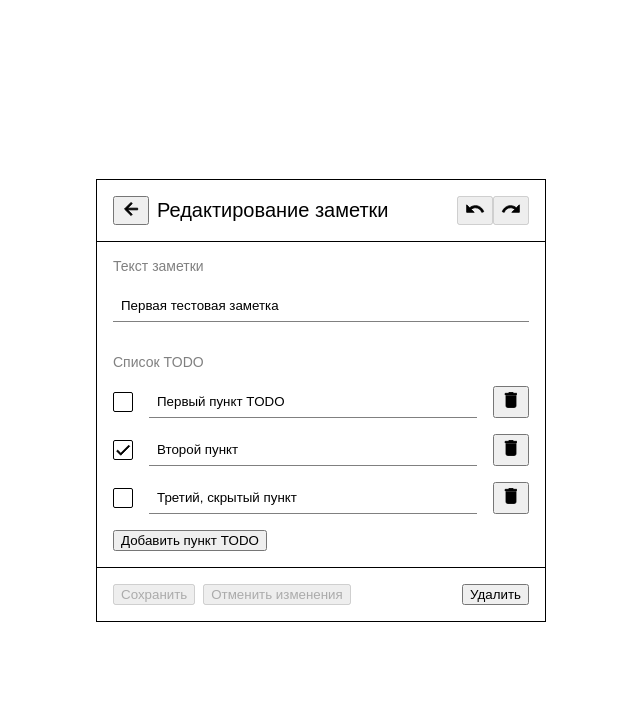
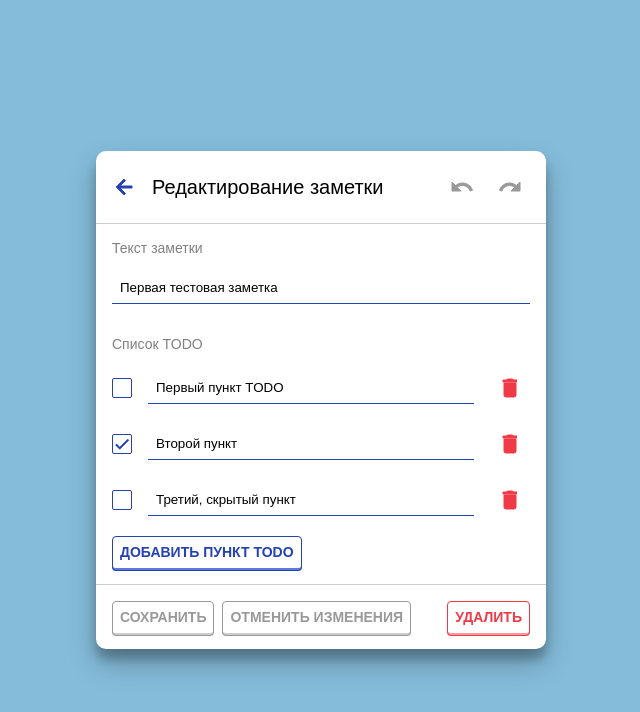
Before and after one commit to 0x009922/vue-elixir-easy-notes, a Vue app: page /note/1 in a window 1280 px wide. Shown: the top 712 px of the page, without its empty margins (319-959 px from the left). Built offline with nearby package versions, Linux system fonts and the light colour scheme.

Commit message:
Цвета и оформление

```diff
--- a/src/App.vue
+++ b/src/App.vue
@@ -1,9 +1,14 @@
 <template>
   <div
     id="app"
-    class="d-flex align-center justify-center fill"
+    class="d-flex align-center justify-center"
   >
-    <router-view v-if="!isFetching" />
+    <app-loading
+      :value="isFetching"
+      size="40"
+    >
+      <router-view />
+    </app-loading>
   </div>
 </template>
 
@@ -25,6 +30,9 @@ export default {
 </script>
 
 <style lang="sass">
+@use './assets/colors'
+
 #app
   height: 100vh
+  background: colors.$background
 </style>
--- /dev/null
+++ b/src/assets/colors.sass
@@ -0,0 +1,8 @@
+$background: #84BCDA
+$background-accent: #adc698
+$warning: #F03A47
+$primary: #2541B2
+// $primary: #A491D3
+// $primary: #6A66A3
+// $primary: #69B578
+$disabled: #999
--- a/src/assets/helpers.sass
+++ b/src/assets/helpers.sass
@@ -10,13 +10,14 @@
 .flex-grow-1
   flex-grow: 1
 
-@for $i from 0 through 12
+@for $i from -12 through 12
   $value: $i * 4px !important
+  $val-label: if($i < 0, 'n#{-$i}', $i)
   @each $long, $short in ('margin': 'm', 'padding': 'p')
     @each $side-long, $side-short in ('left': 'l', 'right': 'r', 'top': 't', 'bottom': 'b')
-      .#{$short}#{$side-short}-#{$i}
+      .#{$short}#{$side-short}-#{$val-label}
         #{$long}-#{$side-long}: $value
     @each $multi-side, $sides in ('y': ['top', 'bottom'], 'x': ['left', 'right'], 'a': ['left', 'right', 'bottom', 'top'])
-      .#{$short}#{$multi-side}-#{$i}
+      .#{$short}#{$multi-side}-#{$val-label}
         @each $side in $sides
           #{$long}-#{$side}: $value
--- a/src/assets/styles.sass
+++ b/src/assets/styles.sass
@@ -12,6 +12,11 @@ body
 
 hr
   border: none
-  background: black
+  background: transparentize(black, 0.8)
   height: 1px
   margin: 0
+
+.card
+  background: white
+  border-radius: 10px
+  box-shadow: 0 14px 28px rgba(0,0,0,0.25), 0 10px 10px rgba(0,0,0,0.22)
--- a/src/components/AppButton.vue
+++ b/src/components/AppButton.vue
@@ -1,12 +1,26 @@
 <template>
-  <button
-    :disabled="loading || disabled"
+  <div
+    role="button"
+    class="app-button"
+    :class="classes"
     v-on="$listeners"
   >
-    <app-loading :value="loading">
+    <app-icon
+      v-if="icon"
+      :color="iconColor"
+      size="24"
+    >
       <slot />
-    </app-loading>
-  </button>
+    </app-icon>
+    <slot v-else />
+
+    <div
+      v-if="loading"
+      class="app-button__loading-overlay d-flex align-center justify-center"
+    >
+      <app-loading :color="iconColor" />
+    </div>
+  </div>
 </template>
 
 <script>
@@ -25,6 +39,103 @@ export default {
       type: Boolean,
       default: false,
     },
+    warning: {
+      type: Boolean,
+      default: false,
+    },
+  },
+  computed: {
+    classes() {
+      return Object.entries(this.$props)
+        .reduce((prev, [key, value]) => {
+          prev[`app-button--${key}`] = value;
+          return prev;
+        }, {});
+    },
+    iconColor() {
+      // eslint-disable-next-line no-nested-ternary
+      return this.disabled
+        ? 'disabled'
+        : this.warning
+          ? 'warning'
+          : 'primary';
+    },
   },
 };
 </script>
+
+<style lang="sass" scoped>
+@use '@/assets/colors'
+
+$shadow: 3px
+
+@mixin round-corners($val)
+  border-radius: $val
+  &:after
+    border-radius: $val
+
+@mixin colorize($color)
+  color: $color
+  &:not(.app-button--icon)
+    box-shadow: 0 $shadow 0 lighten($color, 20)
+  &:after
+    border: 1px solid $color
+  &.app-button--icon:hover
+    background: transparentize($color, 0.9)
+
+.app-button
+  @include round-corners(4px)
+  @include colorize(colors.$primary)
+
+  display: inline-flex
+  position: relative
+  align-items: center
+  justify-content: center
+  padding: 8px
+  // background: colors.$primary
+  // color: white
+  cursor: pointer
+  font-size: 14px
+  font-weight: 600
+  text-transform: uppercase
+  user-select: none
+
+  &:not(.app-button--icon)
+    // $shadow: 3px
+
+    &:active
+      box-shadow: none
+      transform: translateY($shadow)
+      &:after
+        bottom: 0
+    &:after
+      content: ''
+      pointer-events: none
+      position: absolute
+      top: 0
+      left: 0
+      right: 0
+      bottom: -$shadow
+
+  &--icon
+    @include round-corners(50%)
+
+  &--disabled
+    pointer-events: none
+    // opacity: 0.5
+    @include colorize(colors.$disabled)
+
+  &--warning
+    @include colorize(colors.$warning)
+
+  &--loading
+    color: transparent !important
+    pointer-events: none
+
+  &__loading-overlay
+    position: absolute
+    top: 0
+    left: 0
+    right: 0
+    bottom: 0
+</style>
--- a/src/components/AppCheckbox.vue
+++ b/src/components/AppCheckbox.vue
@@ -34,8 +34,10 @@ export default {
 </script>
 
 <style lang="sass" scoped>
+@use '@/assets/colors'
+
 .app-checkbox
-  border: 1px solid black
+  border: 1px solid colors.$primary
   border-radius: 2px
   width: 20px
   height: 20px
@@ -45,6 +47,9 @@ export default {
   cursor: pointer
   user-select: none
 
+  &:hover
+    background: transparentize(colors.$primary, 0.9)
+
   &--readonly
     pointer-events: none
 </style>
--- a/src/components/AppDialog.vue
+++ b/src/components/AppDialog.vue
@@ -9,7 +9,7 @@
     <div class="app-dialog__card-container">
       <div
         v-if="value"
-        class="app-dialog__card"
+        class="app-dialog__card card"
       >
         <slot />
       </div>
@@ -59,5 +59,4 @@ export default {
   &__card
     width: 100%
     max-width: 400px
-    background: white
 </style>
--- a/src/components/AppIcon.vue
+++ b/src/components/AppIcon.vue
@@ -36,6 +36,8 @@ export default {
 </script>
 
 <style lang="sass" scoped>
+@use '@/assets/colors'
+
 @mixin icon-theme($color)
   path
     fill: $color
@@ -43,5 +45,9 @@ export default {
 
 svg.app-icon
   &--primary
-    @include icon-theme(black)
+    @include icon-theme(colors.$primary)
+  &--warning
+    @include icon-theme(colors.$warning)
+  &--disabled
+    @include icon-theme(colors.$disabled)
 </style>
--- a/src/components/AppInput.vue
+++ b/src/components/AppInput.vue
@@ -66,9 +66,11 @@ export default {
 </script>
 
 <style lang="sass" scoped>
+@use '@/assets/colors'
+
 .app-input
   &:not(.app-input--readonly)
-    border-bottom: 1px solid gray
+    border-bottom: 1px solid colors.$primary
   position: relative
   input
     padding: 8px
@@ -88,7 +90,7 @@ export default {
     bottom: -1px
     left: 0
     right: 0
-    background: black
+    background: colors.$primary
 
   &__active-bottom-transition
     &-enter-active, &-leave-active
--- a/src/components/AppLoading.vue
+++ b/src/components/AppLoading.vue
@@ -1,5 +1,6 @@
 <script>
 import { mdiLoading } from '@mdi/js';
+import { mergeData } from 'vue-functional-data-merge';
 
 export default {
   name: 'AppLoading',
@@ -7,15 +8,18 @@ export default {
   props: {
     value: {
       type: Boolean,
-      default: false,
+      default: true,
     },
   },
   render(h, context) {
     const { value } = context.props;
     return value
-      ? h('app-icon', {
+      ? h('app-icon', mergeData(context.data, {
         class: 'app-loading',
-      }, [mdiLoading])
+        props: {
+          size: context.props.size,
+        },
+      }), [mdiLoading])
       : context.children[0];
   },
 };
--- a/src/views/Home.vue
+++ b/src/views/Home.vue
@@ -1,5 +1,5 @@
 <template>
-  <div class="home-view">
+  <div class="home-view card">
     <div class="pa-4 d-flex align-center">
       <div class="flex-grow-1 title">
         Заметки
@@ -33,20 +33,18 @@
         >
           <template #actions>
             <router-link :to="{ name: 'edit-note', params: { id: note.id } }">
-              <app-button>
-                <app-icon>
-                  {{ mdiPencil }}
-                </app-icon>
+              <app-button icon>
+                {{ mdiPencil }}
               </app-button>
             </router-link>
 
             <app-button
               class="ml-2"
+              icon
+              warning
               @click="removeId = note.id"
             >
-              <app-icon>
-                {{ mdiDelete }}
-              </app-icon>
+              {{ mdiDelete }}
             </app-button>
           </template>
         </app-note-preview>
@@ -127,7 +125,7 @@ export default {
 
 <style lang="sass" scoped>
 .home-view
-  border: 1px solid gray
+  // border: 1px solid gray
   // padding: 16px
   width: 100%
   max-width: 450px
--- a/src/views/NoteEditor.vue
+++ b/src/views/NoteEditor.vue
@@ -1,11 +1,12 @@
 <template>
-  <div class="note-editor">
+  <div class="note-editor card">
     <div class="pa-4 d-flex align-center">
-      <router-link :to="{ name: 'home' }">
-        <app-button>
-          <app-icon>
+      <router-link
+        :to="{ name: 'home' }"
+        class="ml-n2"
+      >
+        <app-button icon>
           {{ mdiArrowLeft }}
-          </app-icon>
         </app-button>
       </router-link>
 
@@ -15,19 +16,19 @@
 
       <app-button
         :disabled="!isUndoAvailable"
+        icon
         @click="undo()"
       >
-        <app-icon>
         {{ mdiUndo }}
-        </app-icon>
       </app-button>
+
       <app-button
         :disabled="!isRedoAvailable"
+        icon
+        class="ml-2"
         @click="redo()"
       >
-        <app-icon>
         {{ mdiRedo }}
-        </app-icon>
       </app-button>
     </div>
 
@@ -62,11 +63,11 @@
           @update-done="todo.done = $event, pushSnapshot()"
         />
         <app-button
+          icon
+          warning
           @click="note.todos.splice(i, 1), pushSnapshot()"
         >
-          <app-icon>
           {{ mdiDelete }}
-          </app-icon>
         </app-button>
       </div>
     </div>
@@ -100,6 +101,7 @@
       <div class="flex-grow-1" />
 
       <app-button
+        warning
         @click="confirmRemove = true"
       >
         Удалить
@@ -113,29 +115,29 @@
         <div
           class="flex-grow-1 title"
         >
-          Удалить?
+          Подтверждение
         </div>
 
         <app-button
+          icon
           @click="confirmRemove = false"
         >
-          <app-icon>
           {{ mdiClose }}
-          </app-icon>
         </app-button>
       </div>
 
       <div class="px-4 text--secondary">
-        Если вы удалите, то больше никогда не сможете увидеть эту заметку.
+        Вы уверены, что хотите удалить заметку полностью?
       </div>
 
       <div class="pa-4 d-flex">
         <app-button
           class="mr-2"
           :loading="isRemoving"
+          warning
           @click="remove()"
         >
-          Удалить!
+          Подтверждаю
         </app-button>
 
         <app-button
@@ -153,34 +155,34 @@
         <div
           class="flex-grow-1 title"
         >
-          Отменить изменения?
+          Подтверждение
         </div>
 
         <app-button
+          icon
           @click="confirmCancel = false"
         >
-          <app-icon>
           {{ mdiClose }}
-          </app-icon>
         </app-button>
       </div>
 
       <div class="px-4 text--secondary">
-        Если вы отмените изменения, то ваши изменения не будут сохранены!
+        Вы уверены, что хотите отменить изменения?
       </div>
 
       <div class="pa-4 d-flex">
         <app-button
           class="mr-2"
+          warning
           @click="forceLeave()"
         >
-          Пофиг!
+          Подтверждаю
         </app-button>
 
         <app-button
           @click="confirmCancel = false"
         >
-          Нет-нет, не отменять
+          Отмена
         </app-button>
       </div>
     </app-dialog>
@@ -331,5 +333,5 @@ export default {
 .note-editor
   width: 100%
   max-width: 450px
-  border: 1px solid black
+  // border: 1px solid black
 </style>
```
Also changed, not shown: 1 other file (tests, documents, lock files or other folders). Lines whose indentation alone changed are shown as unchanged.
